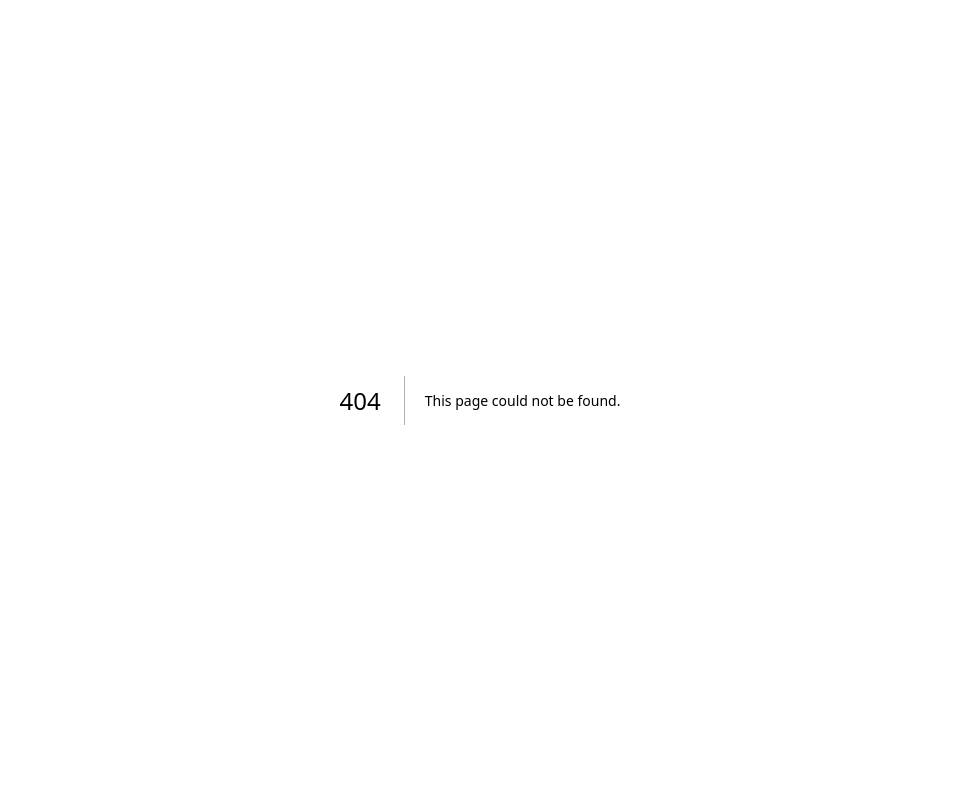
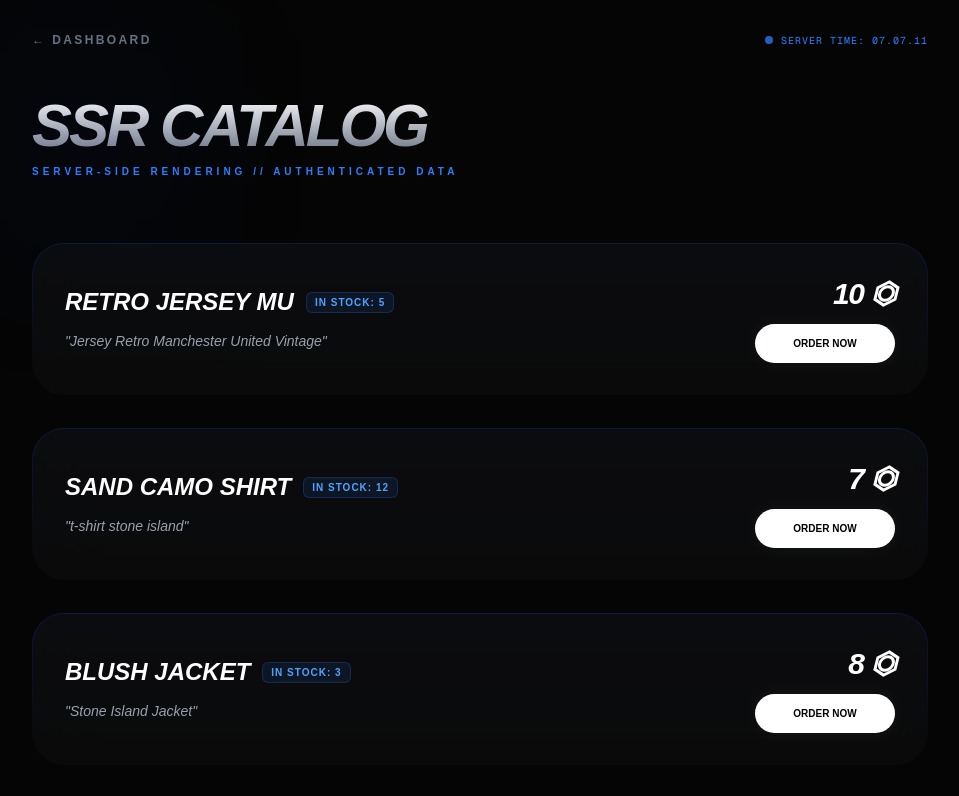
Before and after one commit to broainware/pabp-tugas1, a Next.js app: page /ssr in a window 1280 px wide. Before the commit this address had no page. Shown: the top 796 px of the page, without its empty margins (160-1119 px from the left). Built offline with nearby package versions, Linux system fonts and the light colour scheme.

Commit message:
implementasi final halaman SSR dengan data stok dan sync waktu server

```diff
--- a/app/page.tsx
+++ b/app/page.tsx
@@ -6,7 +6,7 @@ export default function HomePage() {
         KZ Co.
       </h1>
       <p className="mt-2 text-gray-500 tracking-[0.3em] text-xs uppercase font-light">
-        Premium Roblox Apparel // EST. 2026
+        Premium Roblox Apparel
       </p>
 
       {/* Tombol Navigasi Rendering */}
@@ -23,7 +23,7 @@ export default function HomePage() {
       </div>
 
       <footer className="absolute bottom-8 text-gray-600 text-[10px] tracking-widest uppercase">
-        Built for PABP Assignment // Project by You
+        Built for PABP Assignment // Project by brooainware
       </footer>
     </main>
   );
--- /dev/null
+++ b/app/ssr/page.tsx
@@ -0,0 +1,124 @@
+// app/ssr/page.tsx
+
+export default async function SSRPage() {
+  // Simulasi data dari server
+  // Di SSR, data ini "dimasak" setiap kali halaman di-refresh
+  const serverTime = new Date().toLocaleTimeString('id-ID');
+
+  const products = [
+    {
+      id: 1,
+      name: "Retro Jersey MU",
+      price: "10 ⏣",
+      stock: 5,
+      desc: "Jersey Retro Manchester United Vintage"
+    },
+    {
+      id: 2,
+      name: "Sand Camo Shirt",
+      price: "7 ⏣",
+      stock: 12,
+      desc: "t-shirt stone island"
+    },
+    {
+      id: 3,
+      name: "Blush Jacket",
+      price: "8 ⏣",
+      stock: 3,
+      desc: "Stone Island Jacket"
+    },
+    {
+      id: 4,
+      name: "Frost Jacket",
+      price: "10 ⏣",
+      stock: 17,
+      desc: "Stone Island (silver jacket)"
+    },
+    {
+      id: 5,
+      name: "Fredperry long sleeve",
+      price: "12 ⏣",
+      stock: 20,
+      desc: "Fredperry t-shirt long sleeve y2k"
+    },
+    {
+      id: 6,
+      name: " Engineering Workshirt",
+      price: "8 ⏣",
+      stock: 4,
+      desc: "Black workshirt"
+    },
+  ];
+
+  return (
+    <main className="min-h-screen bg-[#050505] text-white p-8 selection:bg-blue-500/30">
+      <div className="max-w-4xl mx-auto">
+        {/* Navigasi & Info Server */}
+        <div className="flex justify-between items-center mb-12">
+          <a href="/" className="text-gray-500 text-xs hover:text-blue-400 transition-colors tracking-[0.2em] uppercase font-bold">
+            ← Dashboard
+          </a>
+          <div className="flex items-center gap-2">
+            <span className="w-2 h-2 bg-blue-500 rounded-full animate-pulse"></span>
+            <span className="text-[10px] font-mono text-blue-500 uppercase tracking-widest">
+              Server Time: {serverTime}
+            </span>
+          </div>
+        </div>
+
+        {/* Header Section */}
+        <header className="mb-16 relative">
+          <div className="absolute -left-10 -top-10 w-40 h-40 bg-blue-600/10 blur-[100px] rounded-full"></div>
+          <h1 className="text-6xl font-black italic bg-clip-text text-transparent bg-gradient-to-b from-white to-gray-500 uppercase tracking-tighter">
+            SSR Catalog
+          </h1>
+          <p className="text-blue-500 text-[10px] font-bold uppercase tracking-[0.4em] mt-2">
+            Server-Side Rendering // Authenticated Data
+          </p>
+        </header>
+
+        {/* Product List */}
+        <div className="grid gap-8">
+          {products.map((product) => (
+            <div
+              key={product.id}
+              className="relative group p-[1px] rounded-[32px] bg-gradient-to-b from-blue-900/40 to-transparent hover:from-blue-500 transition-all duration-500"
+            >
+              <div className="bg-[#0c0c0c]/90 backdrop-blur-xl p-8 rounded-[31px] flex flex-col md:flex-row justify-between items-start md:items-center gap-6">
+                <div className="flex-1">
+                  <div className="flex items-center gap-3 mb-3">
+                    <h3 className="text-2xl font-black italic uppercase text-white group-hover:text-blue-400 transition-colors">
+                      {product.name}
+                    </h3>
+                    <span className="px-2 py-0.5 rounded-md bg-blue-500/10 border border-blue-500/20 text-[10px] text-blue-400 font-bold uppercase tracking-widest">
+                      In Stock: {product.stock}
+                    </span>
+                  </div>
+                  <p className="text-gray-400 text-sm leading-relaxed font-light italic">
+                    "{product.desc}"
+                  </p>
+                </div>
+
+                <div className="flex flex-col items-end gap-3 min-w-[140px]">
+                  <span className="text-3xl font-black text-white tracking-tighter italic">
+                    {product.price}
+                  </span>
+                  <button className="w-full px-6 py-3 bg-white text-black text-[10px] font-black uppercase rounded-full hover:bg-blue-600 hover:text-white transition-all duration-300 shadow-[0_0_20px_rgba(255,255,255,0.05)]">
+                    Order Now
+                  </button>
+                </div>
+              </div>
+            </div>
+          ))}
+        </div>
+
+        {/* Footer */}
+        <footer className="mt-24 text-center border-t border-white/5 pt-8">
+          <p className="text-[9px] tracking-[1em] uppercase font-bold text-gray-600">
+            KZ CO. PREMIUM APPAREL // 2026
+          </p>
+        </footer>
+      </div>
+    </main>
+  );
+}
```
